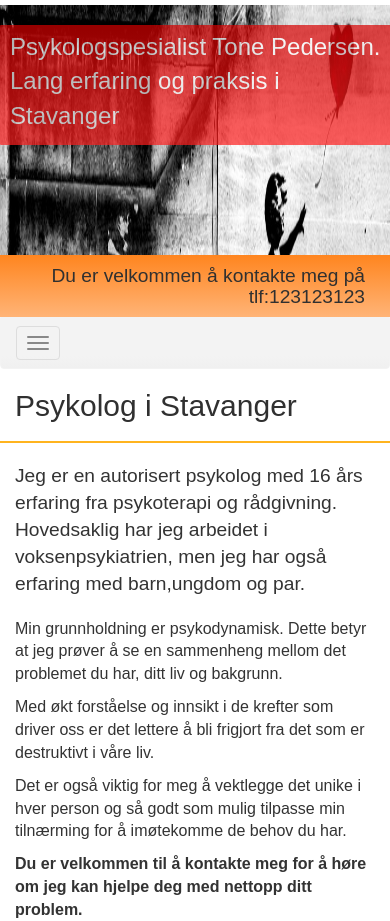
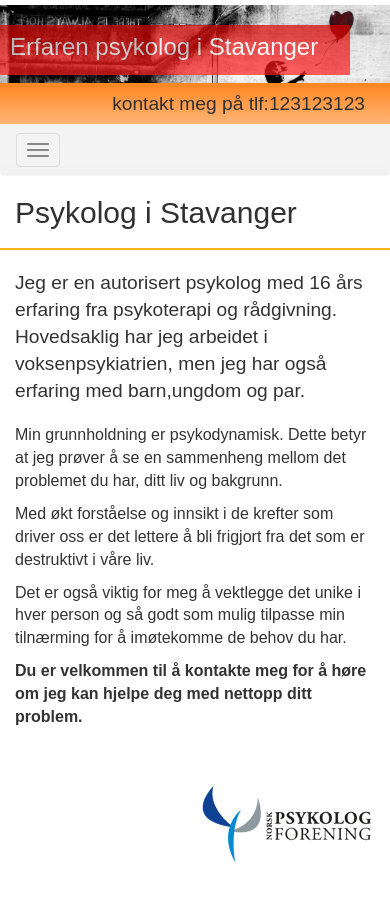
Before and after one commit to toneped/toneped.github.io, a plain HTML site: page index.html in a window 390 px wide. Shown: the top 921 px of the page. After the commit the page ends 864 px from the top, so only its background shows below. Drawn offline with nearby package versions, Linux system fonts and the light colour scheme.

Commit message:
Endrer tekster i forhold til mobil

```diff
--- a/index.html
+++ b/index.html
@@ -27,18 +27,21 @@
 <body style="padding-top:5px">
 	<main>
 	    <header class="shouter container" style="position:relative">
-			<aside class="floater">
+			<aside class="floater hidden-xs">
 				<span style="">Psykologspesialist Tone Pedersen.<br> Lang erfaring og praksis i Stavanger</span>
 			</aside>
 
-			<div id="carousel" class="carousel slide" data-ride="carousel">
-				 <div class="carousel-inner">
-	    			<div class="item active">
-						<img src="images/15.jpg" class="img-thumbnail image col-xs-12"></img>
+			<aside class="floater visible-xs" style="height:50px;width:350px;">
+				<span style="">Erfaren psykolog i Stavanger</span>
+			</aside>
+
+			<div id="carousel" class="carousel slide" data-ride="carousel" style="margin-bottom:0px; position:relative;width:100%; height:auto;padding-bottom: 20%;">
+				 <div class="carousel-inner" style="width:100%;height:100%;position:absolute">
+	    			<div class="item active" >
+						<img src="images/15.jpg"  style="width:100%;height:100%" class="img-thumbnail image col-xs-12"></img>
 					</div>
-
 					<div class="item">
-						<img src="images/18.jpg" class="img-thumbnail image col-xs-12"></img>
+						<img src="images/18.jpg" style="width:100%;height:100%" class="img-thumbnail image col-xs-12"></img>
 					</div>
 				</div>
 			</div>
@@ -47,7 +50,8 @@
     <div class="container">
 		<div class="row">
 			<div class="important col-xs-12">
-				<h1>Du er velkommen å kontakte meg på tlf:123123123</h1>
+				<h1 class="hidden-xs">Du er velkommen å kontakte meg på tlf:123123123</h1>
+				<h1 class="visible-xs">kontakt meg på tlf:123123123</h1>
 			</div>
 		</div>
 	</div class="container">
```
Also changed, not shown: about.html (+1 -1 lines), praktisk.html (+1 -1 lines).
